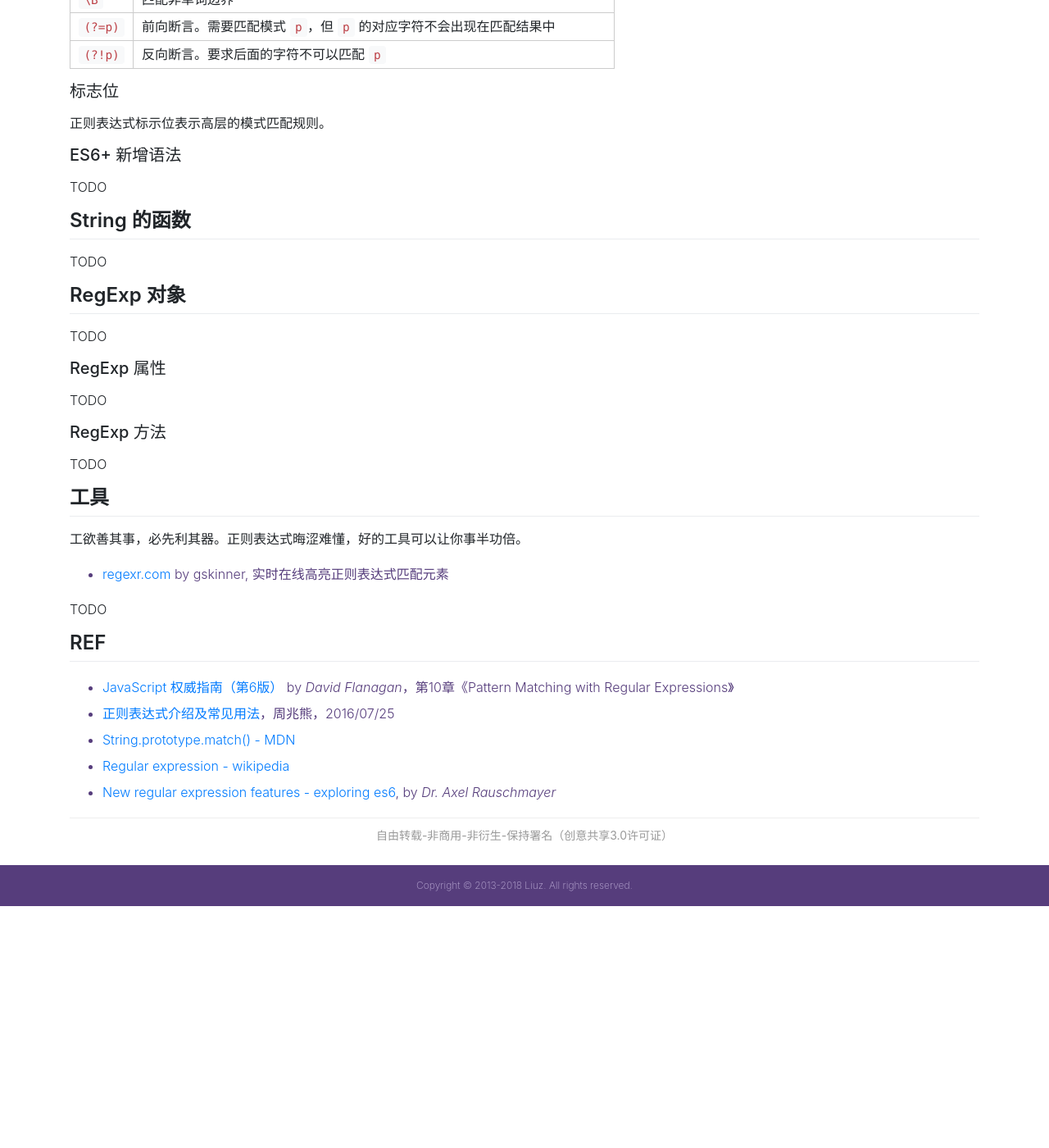
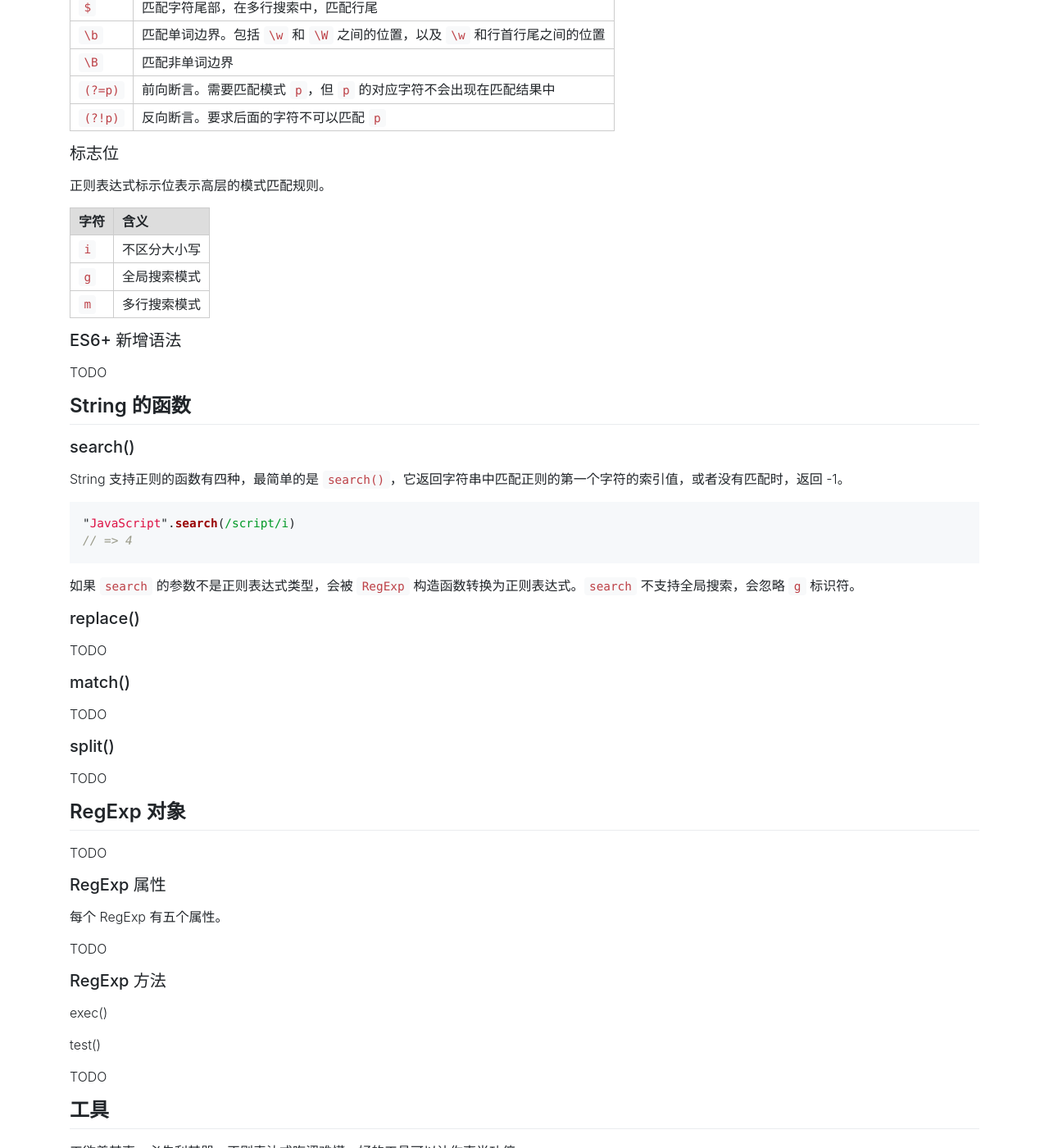
Before and after one commit to liuzhuan/liuzhuan.github.io, a Jekyll site: the page built from _posts/2018-01-03-js-regexp-usage.md, in a window 1280 px wide and 1400 px high, scrolled down 3479 px. Shown: the whole window at 82% size. Built offline with Jekyll 4.4.1, drawn with Linux system fonts in a browser that asks for light colours; nearby versions of some CDN libraries; comment, search, counter and statistics services are not loaded; before the commit the page ends 4584 px from its top, so only the background shows below that; some of the changed text lies outside the part shown.

Commit message:
adding js regular expression

````diff
--- a/_posts/2018-01-03-js-regexp-usage.md
+++ b/_posts/2018-01-03-js-regexp-usage.md
@@ -135,11 +135,38 @@ a3 === a4
 
 正则表达式标示位表示高层的模式匹配规则。
 
+| 字符 | 含义       |
+| --- | ---------- |
+| `i` | 不区分大小写 |
+| `g` | 全局搜索模式 |
+| `m` | 多行搜索模式 |
+
 ### ES6+ 新增语法
 
 TODO
 
 ## String 的函数
+
+### search()
+
+String 支持正则的函数有四种，最简单的是 `search()`，它返回字符串中匹配正则的第一个字符的索引值，或者没有匹配时，返回 -1。
+
+```js
+"JavaScript".search(/script/i)
+// => 4
+```
+
+如果 `search` 的参数不是正则表达式类型，会被 `RegExp` 构造函数转换为正则表达式。`search` 不支持全局搜索，会忽略 `g` 标识符。
+
+### replace()
+
+TODO
+
+### match()
+
+TODO
+
+### split()
 
 TODO
 
@@ -149,9 +176,15 @@ TODO
 
 ### RegExp 属性
 
+每个 RegExp 有五个属性。
+
 TODO
 
 ### RegExp 方法
+
+exec()
+
+test()
 
 TODO
 
````
